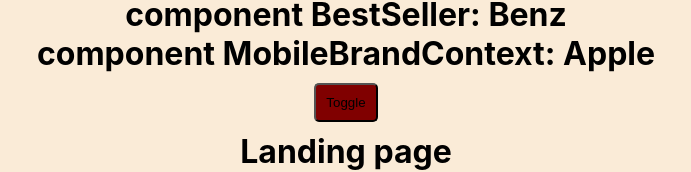
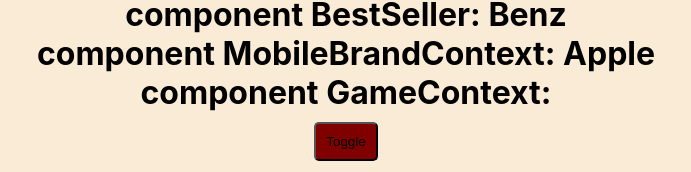
Before and after one commit to elahemortazavi/react-test, a React (Create React App) app: page / in a window 1280 px wide. Shown: the part 986-1158 px from the top of the page, without its empty margins (294-985 px from the left). Built offline with nearby package versions, Linux system fonts and the light colour scheme.

Commit message:
Update App.js

```diff
--- a/src/App.js
+++ b/src/App.js
@@ -99,6 +99,10 @@
         <MobileBrandContext brand={brand} />
       </MobileContext.Provider>
 
+      <GameTypeContext.Provider value={age}>
+        <GameContext age={name} />
+      </GameTypeContext.Provider>
+
       <div>
         <button onClick={() => setToggle(!toggle)}>Toggle</button>
         {toggle ? <Landing /> : <Login />}
```
